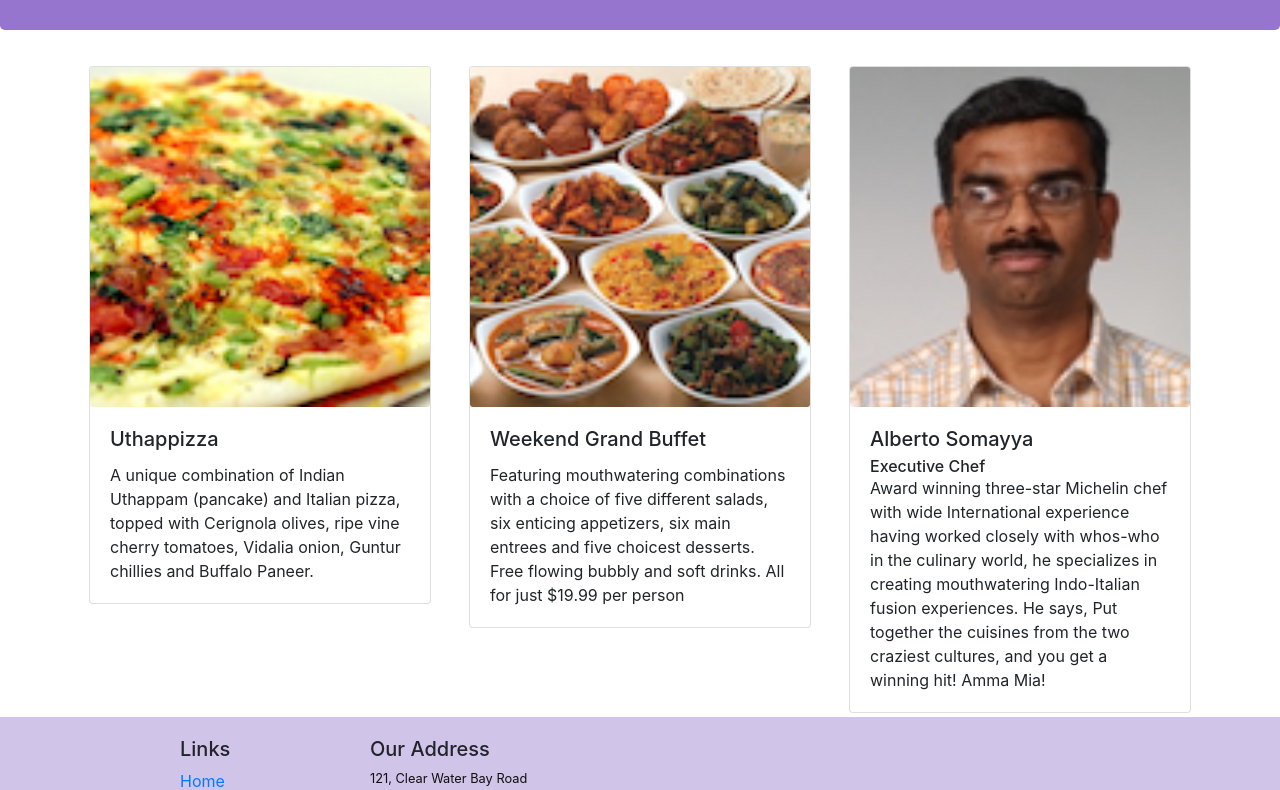
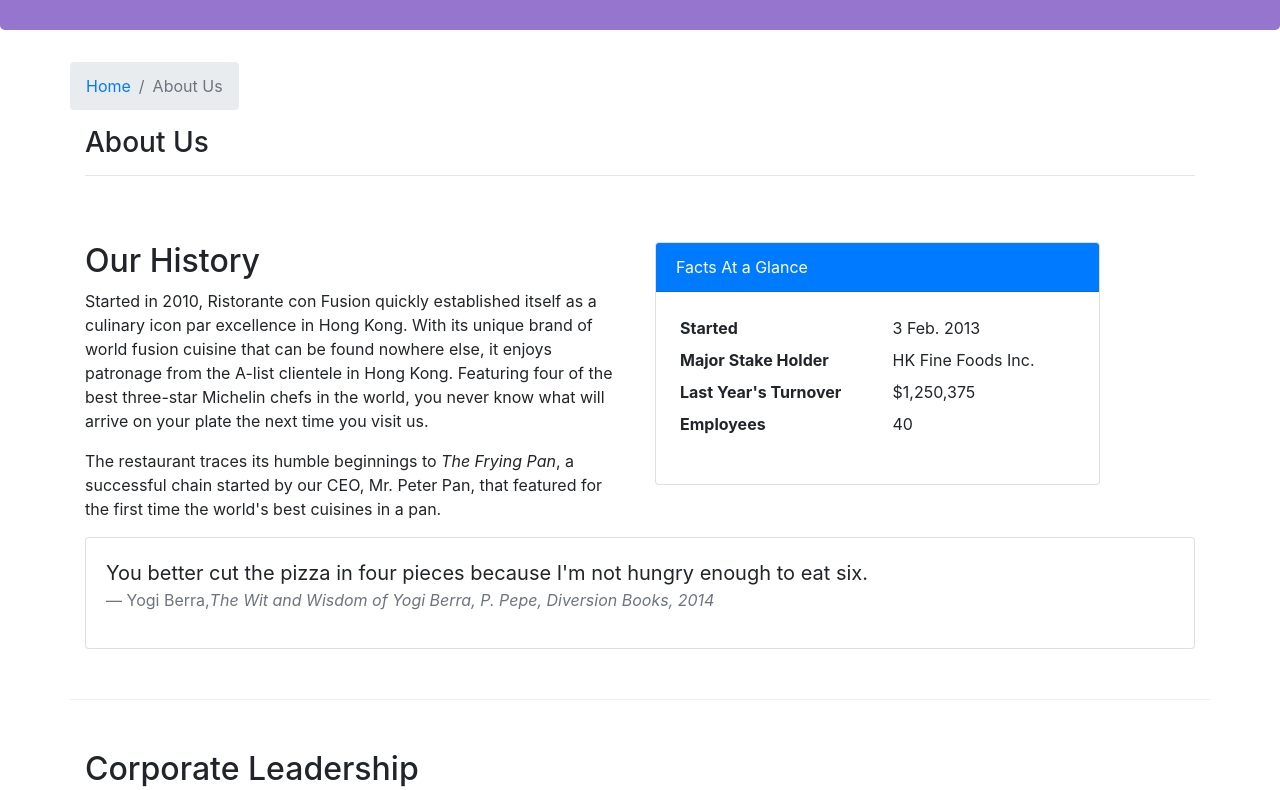
Before and after one commit to AChang1977t/Coursera_React_Practice, a React (Create React App) app: page /aboutus in a window 1280 px wide. Before the commit this address led to /home. Shown: the part 300-1090 px from the top of the page. Built offline with nearby package versions, Linux system fonts and the light colour scheme.

Commit message:
Assignment 2

```diff
--- /dev/null
+++ b/src/components/AboutComponent.js
@@ -0,0 +1,117 @@
+import React from "react";
+import {
+  Breadcrumb,
+  BreadcrumbItem,
+  Card,
+  CardBody,
+  CardHeader,
+  Media
+} from "reactstrap";
+import { Link } from "react-router-dom";
+
+function RenderLeader({ leader }) {
+  return (
+    <div key={leader.id} className="col-12 mt-5">
+      <Media tag="li">
+        <Media>
+          <Media object src={leader.image} alt={leader.name} />
+        </Media>
+        <Media body className="ml-5">
+          <Media heading>{leader.name}</Media>
+          <p>{leader.designation}</p>
+          <p>{leader.description}</p>
+        </Media>
+      </Media>
+    </div>
+  );
+}
+
+function About(props) {
+  const leaders = props.leaders.map(leader => {
+    return <RenderLeader leader={leader} />;
+  });
+
+  return (
+    <div className="container">
+      <div className="row">
+        <Breadcrumb>
+          <BreadcrumbItem>
+            <Link to="/home">Home</Link>
+          </BreadcrumbItem>
+          <BreadcrumbItem active>About Us</BreadcrumbItem>
+        </Breadcrumb>
+        <div className="col-12">
+          <h3>About Us</h3>
+          <hr />
+        </div>
+      </div>
+      <div className="row row-content">
+        <div className="col-12 col-md-6">
+          <h2>Our History</h2>
+          <p>
+            Started in 2010, Ristorante con Fusion quickly established itself as
+            a culinary icon par excellence in Hong Kong. With its unique brand
+            of world fusion cuisine that can be found nowhere else, it enjoys
+            patronage from the A-list clientele in Hong Kong. Featuring four of
+            the best three-star Michelin chefs in the world, you never know what
+            will arrive on your plate the next time you visit us.
+          </p>
+          <p>
+            The restaurant traces its humble beginnings to{" "}
+            <em>The Frying Pan</em>, a successful chain started by our CEO, Mr.
+            Peter Pan, that featured for the first time the world's best
+            cuisines in a pan.
+          </p>
+        </div>
+        <div className="col-12 col-md-5">
+          <Card>
+            <CardHeader className="bg-primary text-white">
+              Facts At a Glance
+            </CardHeader>
+            <CardBody>
+              <dl className="row p-1">
+                <dt className="col-6">Started</dt>
+                <dd className="col-6">3 Feb. 2013</dd>
+                <dt className="col-6">Major Stake Holder</dt>
+                <dd className="col-6">HK Fine Foods Inc.</dd>
+                <dt className="col-6">Last Year's Turnover</dt>
+                <dd className="col-6">$1,250,375</dd>
+                <dt className="col-6">Employees</dt>
+                <dd className="col-6">40</dd>
+              </dl>
+            </CardBody>
+          </Card>
+        </div>
+        <div className="col-12">
+          <Card>
+            <CardBody className="bg-faded">
+              <blockquote className="blockquote">
+                <p className="mb-0">
+                  You better cut the pizza in four pieces because I'm not hungry
+                  enough to eat six.
+                </p>
+                <footer className="blockquote-footer">
+                  Yogi Berra,
+                  <cite title="Source Title">
+                    The Wit and Wisdom of Yogi Berra, P. Pepe, Diversion Books,
+                    2014
+                  </cite>
+                </footer>
+              </blockquote>
+            </CardBody>
+          </Card>
+        </div>
+      </div>
+      <div className="row row-content">
+        <div className="col-12">
+          <h2>Corporate Leadership</h2>
+        </div>
+        <div className="col-12">
+          <Media list>{leaders}</Media>
+        </div>
+      </div>
+    </div>
+  );
+}
+
+export default About;
--- a/src/components/ContactComponent.js
+++ b/src/components/ContactComponent.js
@@ -1,10 +1,25 @@
 import React from "react";
+import { Breadcrumb, BreadcrumbItem } from "reactstrap";
+import { Link } from "react-router-dom";
 
 // functionally component ==> Contact Component
 // structure
 function Contact(props) {
   return (
     <div className="container">
+      <div className="row">
+        <Breadcrumb>
+          <BreadcrumbItem>
+            <Link to="/home">Home</Link>
+          </BreadcrumbItem>
+          <BreadcrumbItem active>Contact Us</BreadcrumbItem>
+        </Breadcrumb>
+        <div className="col-12">
+          <h3>Contact Us</h3>
+          <hr />
+        </div>
+      </div>
+
       <div className="row row-content">
         <div className="col-12">
           <h3>Location Information</h3>
--- a/src/components/DishdetailComponent.js
+++ b/src/components/DishdetailComponent.js
@@ -2,11 +2,13 @@
 import {
   Card,
   CardImg,
-  CardImgOverlay,
   CardText,
   CardBody,
-  CardTitle
+  CardTitle,
+  Breadcrumb,
+  BreadcrumbItem
 } from "reactstrap";
+import { Link } from "react-router-dom";
 
 // make two functions - RenderDish and RenderComments
 function RenderDish({ selectDish }) {
@@ -22,8 +24,8 @@
   );
 }
 
-function RenderComments({ selectDish }) {
-  const commentList = selectDish.comments.map(item => {
+function RenderComments({ comments }) {
+  const commentList = comments.map(item => {
     return (
       <ul key={item.id} className="list-unstyled">
         <li>{item.comment}</li>
@@ -38,7 +40,7 @@
       </ul>
     );
   });
-  if (selectDish.comments != null) {
+  if (comments != null) {
     return (
       <div>
         <h4>Comments</h4>
@@ -57,11 +59,23 @@
     return (
       <div className="container">
         <div className="row">
-          <div className="col-12 col-md-5 m-1">
-            <RenderDish selectDish={props.selectDish} />
+          <Breadcrumb>
+            <BreadcrumbItem>
+              <Link to="/menu">Menu</Link>
+            </BreadcrumbItem>
+            <BreadcrumbItem active>{props.selectDish.name}</BreadcrumbItem>
+          </Breadcrumb>
+          <div className="col-12">
+            <h3>{props.selectDish.name}</h3>
+            <hr />
           </div>
-          <div className="col-12 col-md-5 m-1">
-            <RenderComments selectDish={props.selectDish} />
+          <div className="row">
+            <div className="col-12 col-md-5 m-1">
+              <RenderDish selectDish={props.selectDish} />
+            </div>
+            <div className="col-12 col-md-5 m-1">
+              <RenderComments comments={props.comments} />
+            </div>
           </div>
         </div>
       </div>
--- a/src/components/MainComponent.js
+++ b/src/components/MainComponent.js
@@ -4,10 +4,12 @@
 import { COMMENTS } from "../shared/comments";
 import { LEADERS } from "../shared/leaders";
 import { PROMOTIONS } from "../shared/promotions";
+import DishDetail from "./DishdetailComponent";
 import Header from "./HeaderComponent";
 import Footer from "./FooterComponent";
 import Home from "./HomeComponent";
 import Contact from "./ContactComponent";
+import About from "./AboutComponent";
 import { Switch, Route, Redirect } from "react-router-dom"; // import components of react-router-dom
 
 class Main extends Component {
@@ -35,8 +37,26 @@
         />
       );
     };
+
+    // DishWithId function component, when this is invoke,
+    // that will get parameter that is required.
+    const DishWithId = ({ match }) => {
+      return (
+        <DishDetail
+          selectDish={
+            this.state.dishes.filter(
+              dish => dish.id === parseInt(match.params.dishId, 10)
+            )[0]
+          }
+          comments={this.state.comments.filter(
+            comment => comment.dishId === parseInt(match.params.dishId, 10)
+          )}
+        />
+      );
+    };
+
     return (
-      // Using MainComponent to navigate (two routes) HomeComponent and MenuComponent
+      // Using MainComponent to navigate (routes) HomeComponent and MenuComponent
       // <Switch> ==> Enclose a couple of routes into MainComponent
       // here, component won't allow pass any props to menuComponent, so it must pass function component menu,
       // use () => <Menu dishes={this.state.dishes}/> to pass props to menuComponent
@@ -51,8 +71,14 @@
             path="/menu"
             component={() => <Menu dishes={this.state.dishes} />}
           />
+          <Route path="/menu/:dishId" component={DishWithId} />
           {/* for Contact component, if you don't need to pass any props, you don't need to use "state" */}
           <Route exact path="/contactus" component={Contact} />
+          <Route
+            exact
+            path="/aboutus"
+            component={() => <About leaders={this.state.leaders} />}
+          />
           <Redirect to="/home" />
         </Switch>
         <Footer />
--- a/src/components/MenuComponents.js
+++ b/src/components/MenuComponents.js
@@ -3,21 +3,25 @@
   Card,
   CardImg,
   CardImgOverlay,
-  CardText,
-  CardBody,
-  CardTitle
+  CardTitle,
+  Breadcrumb,
+  BreadcrumbItem
 } from "reactstrap";
+// Breadcrumb => add some information to the top of the page
+import { Link } from "react-router-dom";
 
 // Implement Functional Components
-
 // Functional component
-function RenderMenuItem({ dish, onClick }) {
+// Using <Link to{`/menu/${dish.id}`}> to pass information, navigate the specify the URL.
+function RenderMenuItem({ dish }) {
   return (
-    <Card key={dish.id} onClick={() => onClick(dish.id)}>
-      <CardImg width="100%" src={dish.image} alt={dish.name} />
-      <CardImgOverlay>
-        <CardTitle>{dish.name}</CardTitle>
-      </CardImgOverlay>
+    <Card>
+      <Link to={`/menu/${dish.id}`}>
+        <CardImg width="100%" src={dish.image} alt={dish.name} />
+        <CardImgOverlay>
+          <CardTitle>{dish.name}</CardTitle>
+        </CardImgOverlay>
+      </Link>
     </Card>
   );
 }
@@ -29,13 +33,25 @@
   const menu = props.dishes.map(dish => {
     return (
       <div key={dish.id} className="col-12 col-md-5 m-1">
-        <RenderMenuItem dish={dish} onClick={props.onClick} />
+        <RenderMenuItem dish={dish} />
       </div>
     );
   });
 
   return (
     <div className="container">
+      <div className="row">
+        <Breadcrumb>
+          <BreadcrumbItem>
+            <Link to="/home">Home</Link>
+          </BreadcrumbItem>
+          <BreadcrumbItem active>Menu</BreadcrumbItem>
+        </Breadcrumb>
+        <div className="col-12">
+          <h3>Menu</h3>
+          <hr />
+        </div>
+      </div>
       <div className="row">{menu}</div>
     </div>
   );
```
